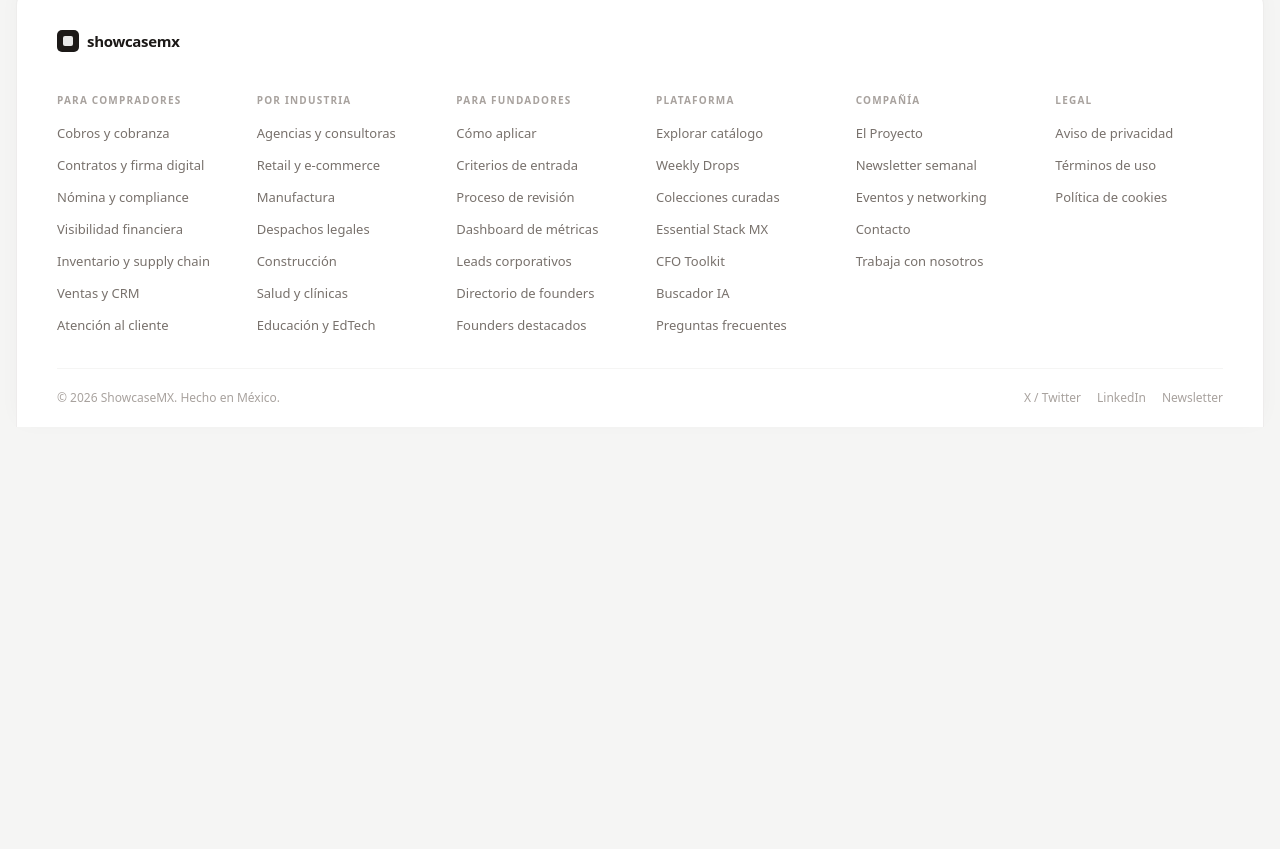
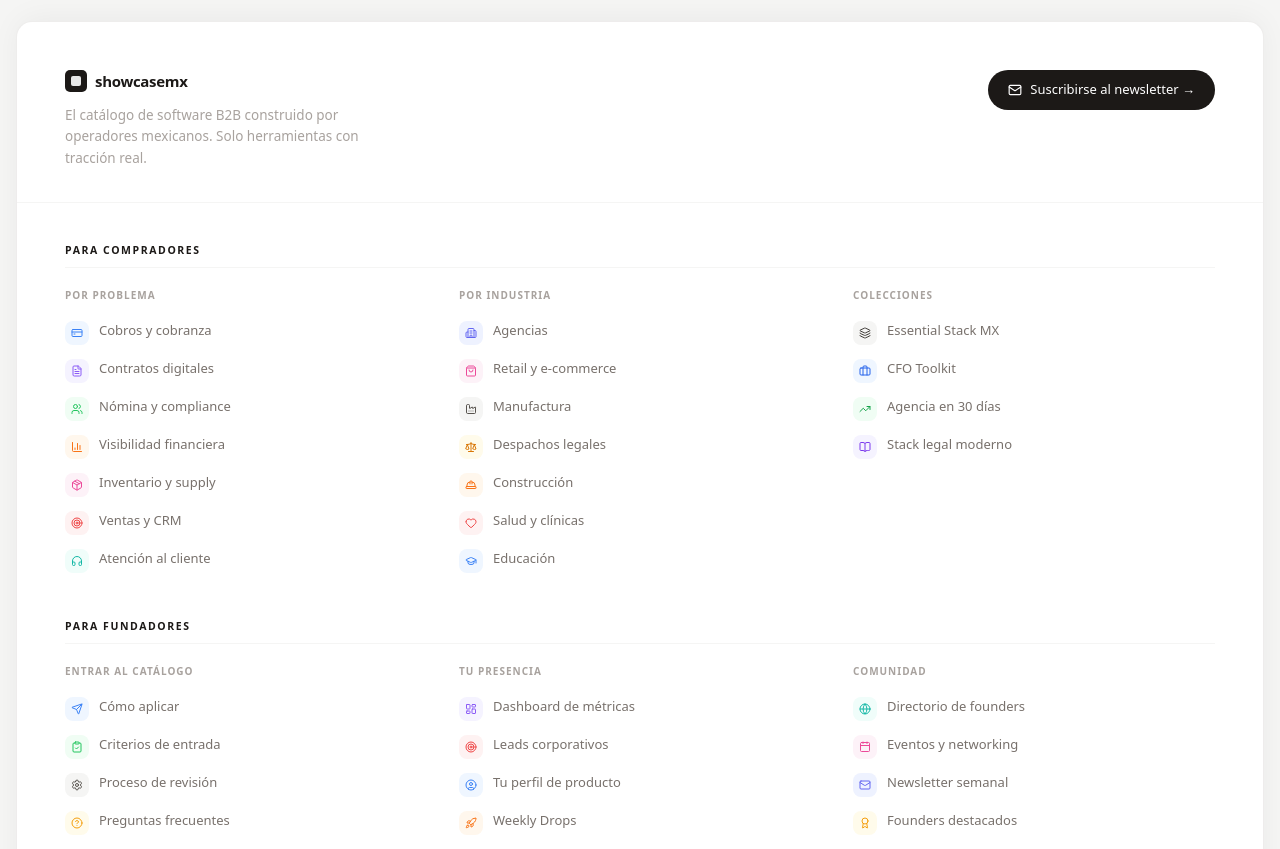
Before and after one commit to mxfounders/showcasemx, a Next.js app: page / in a window 1280 px wide. Shown: the part 931-1780 px from the top of the page. Before the commit the page ends 1374 px from the top, so only its background shows below. Built offline with nearby package versions, Linux system fonts and the light colour scheme.

Commit message:
feat: footer con GSAP slide-up en todos los links, iconos de color, estructura full

```diff
--- a/src/components/footer.tsx
+++ b/src/components/footer.tsx
@@ -1,105 +1,222 @@
+"use client";
+
 import Link from "next/link";
+import { useRef, useEffect } from "react";
+import gsap from "gsap";
+import {
+  CreditCard, FileText, Users, BarChart3, Package,
+  Target, HeadphonesIcon, Building2, ShoppingBag, Factory,
+  Scale, HardHat, Heart, GraduationCap,
+  Layers, Briefcase, TrendingUp, BookOpen,
+  Send, LayoutDashboard, UserCircle, Rocket,
+  Globe, Calendar, Mail, Award,
+  ClipboardCheck, HelpCircle, Settings, Zap,
+} from "lucide-react";
 
-const footerColumns = [
+// ─── Datos ────────────────────────────────────────────────────────────────────
+
+const footerSections = [
   {
     heading: "Para compradores",
+    cols: [
+      {
+        subheading: "Por problema",
         links: [
-      { label: "Cobros y cobranza",          href: "/explorar/cobros" },
-      { label: "Contratos y firma digital",   href: "/explorar/contratos" },
-      { label: "Nómina y compliance",         href: "/explorar/nomina" },
-      { label: "Visibilidad financiera",      href: "/explorar/finanzas" },
-      { label: "Inventario y supply chain",   href: "/explorar/inventario" },
-      { label: "Ventas y CRM",                href: "/explorar/ventas" },
-      { label: "Atención al cliente",         href: "/explorar/soporte" },
+          { icon: CreditCard,     iconBg: "bg-blue-50",   iconColor: "text-blue-500",   label: "Cobros y cobranza",         href: "/explorar/cobros" },
+          { icon: FileText,       iconBg: "bg-violet-50", iconColor: "text-violet-500", label: "Contratos digitales",       href: "/explorar/contratos" },
+          { icon: Users,          iconBg: "bg-green-50",  iconColor: "text-green-500",  label: "Nómina y compliance",       href: "/explorar/nomina" },
+          { icon: BarChart3,      iconBg: "bg-orange-50", iconColor: "text-orange-500", label: "Visibilidad financiera",    href: "/explorar/finanzas" },
+          { icon: Package,        iconBg: "bg-pink-50",   iconColor: "text-pink-500",   label: "Inventario y supply",       href: "/explorar/inventario" },
+          { icon: Target,         iconBg: "bg-red-50",    iconColor: "text-red-500",    label: "Ventas y CRM",              href: "/explorar/ventas" },
+          { icon: HeadphonesIcon, iconBg: "bg-teal-50",   iconColor: "text-teal-500",   label: "Atención al cliente",       href: "/explorar/soporte" },
         ],
       },
       {
-    heading: "Por industria",
+        subheading: "Por industria",
         links: [
-      { label: "Agencias y consultoras",      href: "/industria/agencias" },
-      { label: "Retail y e-commerce",         href: "/industria/retail" },
-      { label: "Manufactura",                 href: "/industria/manufactura" },
-      { label: "Despachos legales",           href: "/industria/legal" },
-      { label: "Construcción",                href: "/industria/construccion" },
-      { label: "Salud y clínicas",            href: "/industria/salud" },
-      { label: "Educación y EdTech",          href: "/industria/educacion" },
+          { icon: Building2,    iconBg: "bg-indigo-50", iconColor: "text-indigo-500", label: "Agencias",                  href: "/industria/agencias" },
+          { icon: ShoppingBag,  iconBg: "bg-pink-50",   iconColor: "text-pink-500",   label: "Retail y e-commerce",       href: "/industria/retail" },
+          { icon: Factory,      iconBg: "bg-stone-100", iconColor: "text-stone-600",  label: "Manufactura",               href: "/industria/manufactura" },
+          { icon: Scale,        iconBg: "bg-amber-50",  iconColor: "text-amber-600",  label: "Despachos legales",         href: "/industria/legal" },
+          { icon: HardHat,      iconBg: "bg-orange-50", iconColor: "text-orange-500", label: "Construcción",              href: "/industria/construccion" },
+          { icon: Heart,        iconBg: "bg-red-50",    iconColor: "text-red-500",    label: "Salud y clínicas",          href: "/industria/salud" },
+          { icon: GraduationCap,iconBg: "bg-blue-50",   iconColor: "text-blue-500",   label: "Educación",                 href: "/industria/educacion" },
+        ],
+      },
+      {
+        subheading: "Colecciones",
+        links: [
+          { icon: Layers,     iconBg: "bg-stone-100", iconColor: "text-stone-700", label: "Essential Stack MX",        href: "/colecciones/essential" },
+          { icon: Briefcase,  iconBg: "bg-blue-50",   iconColor: "text-blue-600",  label: "CFO Toolkit",               href: "/colecciones/cfo" },
+          { icon: TrendingUp, iconBg: "bg-green-50",  iconColor: "text-green-600", label: "Agencia en 30 días",        href: "/colecciones/agencia" },
+          { icon: BookOpen,   iconBg: "bg-violet-50", iconColor: "text-violet-600",label: "Stack legal moderno",       href: "/colecciones/legal" },
+        ],
+      },
     ],
   },
   {
     heading: "Para fundadores",
+    cols: [
+      {
+        subheading: "Entrar al catálogo",
         links: [
-      { label: "Cómo aplicar",               href: "/aplicar" },
-      { label: "Criterios de entrada",        href: "/criterios" },
-      { label: "Proceso de revisión",         href: "/proceso" },
-      { label: "Dashboard de métricas",       href: "/dashboard/founder" },
-      { label: "Leads corporativos",          href: "/leads" },
-      { label: "Directorio de founders",      href: "/fundadores" },
-      { label: "Founders destacados",         href: "/destacados" },
+          { icon: Send,           iconBg: "bg-blue-50",   iconColor: "text-blue-500",   label: "Cómo aplicar",             href: "/aplicar" },
+          { icon: ClipboardCheck, iconBg: "bg-green-50",  iconColor: "text-green-500",  label: "Criterios de entrada",     href: "/criterios" },
+          { icon: Settings,       iconBg: "bg-stone-100", iconColor: "text-stone-600",  label: "Proceso de revisión",      href: "/proceso" },
+          { icon: HelpCircle,     iconBg: "bg-amber-50",  iconColor: "text-amber-500",  label: "Preguntas frecuentes",     href: "/faq" },
+        ],
+      },
+      {
+        subheading: "Tu presencia",
+        links: [
+          { icon: LayoutDashboard,iconBg: "bg-violet-50", iconColor: "text-violet-500", label: "Dashboard de métricas",    href: "/dashboard/founder" },
+          { icon: Target,         iconBg: "bg-red-50",    iconColor: "text-red-500",    label: "Leads corporativos",       href: "/leads" },
+          { icon: UserCircle,     iconBg: "bg-blue-50",   iconColor: "text-blue-500",   label: "Tu perfil de producto",    href: "/perfil" },
+          { icon: Rocket,         iconBg: "bg-orange-50", iconColor: "text-orange-500", label: "Weekly Drops",             href: "/drops" },
+        ],
+      },
+      {
+        subheading: "Comunidad",
+        links: [
+          { icon: Globe,    iconBg: "bg-teal-50",   iconColor: "text-teal-500",  label: "Directorio de founders",    href: "/fundadores" },
+          { icon: Calendar, iconBg: "bg-pink-50",   iconColor: "text-pink-500",  label: "Eventos y networking",      href: "/eventos" },
+          { icon: Mail,     iconBg: "bg-indigo-50", iconColor: "text-indigo-500",label: "Newsletter semanal",        href: "/newsletter" },
+          { icon: Award,    iconBg: "bg-amber-50",  iconColor: "text-amber-500", label: "Founders destacados",       href: "/destacados" },
+        ],
+      },
     ],
   },
   {
     heading: "Plataforma",
+    cols: [
+      {
+        subheading: "",
         links: [
-      { label: "Explorar catálogo",           href: "/explorar" },
-      { label: "Weekly Drops",                href: "/drops" },
-      { label: "Colecciones curadas",         href: "/colecciones" },
-      { label: "Essential Stack MX",          href: "/colecciones/essential" },
-      { label: "CFO Toolkit",                 href: "/colecciones/cfo" },
-      { label: "Buscador IA",                 href: "/buscar" },
-      { label: "Preguntas frecuentes",        href: "/faq" },
+          { icon: Zap,          iconBg: "bg-yellow-50", iconColor: "text-yellow-500", label: "Buscador IA",               href: "/buscar" },
+          { icon: Rocket,       iconBg: "bg-orange-50", iconColor: "text-orange-500", label: "Weekly Drops",              href: "/drops" },
+          { icon: Layers,       iconBg: "bg-stone-100", iconColor: "text-stone-700",  label: "Colecciones curadas",       href: "/colecciones" },
+          { icon: Globe,        iconBg: "bg-teal-50",   iconColor: "text-teal-500",   label: "Explorar catálogo",         href: "/explorar" },
+          { icon: Target,       iconBg: "bg-red-50",    iconColor: "text-red-500",    label: "El Proyecto",               href: "/el-proyecto" },
+          { icon: Mail,         iconBg: "bg-indigo-50", iconColor: "text-indigo-500", label: "Newsletter",                href: "/newsletter" },
+          { icon: Calendar,     iconBg: "bg-pink-50",   iconColor: "text-pink-500",   label: "Eventos",                   href: "/eventos" },
         ],
       },
-  {
-    heading: "Compañía",
-    links: [
-      { label: "El Proyecto",                 href: "/el-proyecto" },
-      { label: "Newsletter semanal",          href: "/newsletter" },
-      { label: "Eventos y networking",        href: "/eventos" },
-      { label: "Contacto",                    href: "/contacto" },
-      { label: "Trabaja con nosotros",        href: "/careers" },
     ],
   },
   {
     heading: "Legal",
+    cols: [
+      {
+        subheading: "",
         links: [
-      { label: "Aviso de privacidad",         href: "/privacidad" },
-      { label: "Términos de uso",             href: "/terminos" },
-      { label: "Política de cookies",         href: "/cookies" },
+          { icon: FileText,  iconBg: "bg-stone-100", iconColor: "text-stone-500", label: "Aviso de privacidad",       href: "/privacidad" },
+          { icon: BookOpen,  iconBg: "bg-stone-100", iconColor: "text-stone-500", label: "Términos de uso",           href: "/terminos" },
+          { icon: Settings,  iconBg: "bg-stone-100", iconColor: "text-stone-500", label: "Política de cookies",       href: "/cookies" },
+        ],
+      },
     ],
   },
 ];
 
+// ─── FooterLink con GSAP slide-up ─────────────────────────────────────────────
+
+function FooterLink({ href, label, icon: Icon, iconBg, iconColor }: {
+  href: string;
+  label: string;
+  icon: React.ElementType;
+  iconBg: string;
+  iconColor: string;
+}) {
+  const topRef = useRef<HTMLSpanElement>(null);
+  const botRef = useRef<HTMLSpanElement>(null);
+  const tlRef  = useRef<gsap.core.Timeline | null>(null);
+
+  useEffect(() => {
+    tlRef.current = gsap.timeline({ paused: true })
+      .to(topRef.current,  { y: "-100%", opacity: 0, duration: 0.26, ease: "power2.inOut" }, 0)
+      .fromTo(botRef.current, { y: "100%", opacity: 0 }, { y: "0%", opacity: 1, duration: 0.26, ease: "power2.inOut" }, 0);
+    return () => { tlRef.current?.kill(); };
+  }, []);
+
+  return (
+    <Link
+      href={href}
+      className="group flex items-center gap-2.5 py-1.5 rounded-lg"
+      onMouseEnter={() => tlRef.current?.play()}
+      onMouseLeave={() => tlRef.current?.reverse()}
+    >
+      {/* Icono */}
+      <div className={`size-6 rounded-md ${iconBg} flex items-center justify-center shrink-0 transition-transform duration-200 group-hover:scale-110`}>
+        <Icon className={`size-3 ${iconColor}`} />
+      </div>
+      {/* Texto con slide-up */}
+      <span className="relative overflow-hidden inline-flex h-[1.1em]">
+        <span ref={topRef} className="block text-[13px] text-stone-500 leading-none whitespace-nowrap">{label}</span>
+        <span ref={botRef} className="absolute top-0 left-0 text-[13px] text-stone-900 font-medium leading-none whitespace-nowrap" aria-hidden>{label}</span>
+      </span>
+    </Link>
+  );
+}
+
+// ─── Footer ───────────────────────────────────────────────────────────────────
+
 export function Footer() {
   return (
-    <footer className="px-4 pb-4 mt-16">
-      <div className="max-w-7xl mx-auto bg-white rounded-t-2xl border border-b-0 border-stone-200/70 shadow-[0_-4px_24px_-4px_rgba(0,0,0,0.04)]">
+    <footer className="px-4 pb-4 mt-24">
+      <div className="max-w-7xl mx-auto bg-white rounded-t-2xl border border-b-0 border-stone-200/70 shadow-[0_-4px_32px_-4px_rgba(0,0,0,0.06)]">
 
-        {/* Top: Logo + columns */}
-        <div className="px-10 pt-10 pb-8">
-          {/* Logo */}
-          <div className="flex items-center gap-2 mb-10">
+        {/* Top — Logo + tagline */}
+        <div className="px-12 pt-12 pb-8 border-b border-stone-100">
+          <div className="flex items-start justify-between">
+            <div>
+              <div className="flex items-center gap-2 mb-3">
                 <div className="size-[22px] rounded-[5px] bg-stone-900 flex items-center justify-center">
                   <div className="size-2.5 rounded-[2px] bg-white/90" />
                 </div>
                 <span className="text-[15px] font-bold tracking-[-0.3px] text-stone-900">showcasemx</span>
               </div>
+              <p className="text-[13.5px] text-stone-400 leading-relaxed max-w-xs">
+                El catálogo de software B2B construido por operadores mexicanos. Solo herramientas con tracción real.
+              </p>
+            </div>
+            <Link
+              href="/newsletter"
+              className="inline-flex items-center gap-2 bg-stone-900 hover:bg-stone-800 text-white text-[13px] font-medium px-5 py-2.5 rounded-full transition-colors duration-200"
+            >
+              <Mail className="size-3.5" />
+              Suscribirse al newsletter →
+            </Link>
+          </div>
+        </div>
 
-          {/* Columns grid */}
-          <div className="grid grid-cols-2 md:grid-cols-3 lg:grid-cols-6 gap-8">
-            {footerColumns.map((col) => (
-              <div key={col.heading}>
-                <p className="text-[10px] font-semibold text-stone-400 uppercase tracking-[0.12em] mb-3">
-                  {col.heading}
+        {/* Mega grid de columnas */}
+        <div className="px-12 py-10">
+          {footerSections.map((section) => (
+            <div key={section.heading} className="mb-10 last:mb-0">
+              {/* Heading de sección */}
+              <p className="text-[10.5px] font-bold text-stone-900 uppercase tracking-[0.15em] mb-5 pb-2 border-b border-stone-100">
+                {section.heading}
               </p>
-                <ul className="space-y-2">
+
+              {/* Sub-columnas */}
+              <div className={`grid gap-8 ${section.cols.length === 3 ? "grid-cols-3" : section.cols.length === 1 ? "grid-cols-2 md:grid-cols-4" : "grid-cols-2"}`}>
+                {section.cols.map((col, ci) => (
+                  <div key={ci}>
+                    {col.subheading && (
+                      <p className="text-[10px] font-semibold text-stone-400 uppercase tracking-widest mb-3">
+                        {col.subheading}
+                      </p>
+                    )}
+                    <ul className="space-y-0.5">
                       {col.links.map((link) => (
                         <li key={link.href}>
-                      <Link
+                          <FooterLink
                             href={link.href}
-                        className="text-[13px] text-stone-500 hover:text-stone-900 transition-colors"
-                      >
-                        {link.label}
-                      </Link>
+                            label={link.label}
+                            icon={link.icon}
+                            iconBg={link.iconBg}
+                            iconColor={link.iconColor}
+                          />
                         </li>
                       ))}
                     </ul>
@@ -107,38 +224,31 @@ export function Footer() {
                 ))}
               </div>
             </div>
+          ))}
+        </div>
 
-        {/* Divider */}
-        <div className="border-t border-stone-100 mx-10" />
-
-        {/* Bottom: copyright + social */}
-        <div className="px-10 py-5 flex items-center justify-between">
+        {/* Bottom bar */}
+        <div className="border-t border-stone-100 mx-12" />
+        <div className="px-12 py-6 flex items-center justify-between">
           <p className="text-[12px] text-stone-400">
-            © {new Date().getFullYear()} ShowcaseMX. Hecho en México.
+            © {new Date().getFullYear()} ShowcaseMX · Hecho en México 🇲🇽
           </p>
-          <div className="flex items-center gap-4">
+          <div className="flex items-center gap-5">
+            {[
+              { label: "X / Twitter", href: "https://x.com/showcasemx" },
+              { label: "LinkedIn",    href: "https://linkedin.com/company/showcasemx" },
+              { label: "GitHub",      href: "https://github.com/mxfounders" },
+            ].map((s) => (
               <Link
-              href="https://x.com/showcasemx"
+                key={s.href}
+                href={s.href}
                 target="_blank"
                 rel="noopener noreferrer"
                 className="text-[12px] text-stone-400 hover:text-stone-700 transition-colors"
               >
-              X / Twitter
+                {s.label}
               </Link>
-            <Link
-              href="https://linkedin.com/company/showcasemx"
-              target="_blank"
-              rel="noopener noreferrer"
-              className="text-[12px] text-stone-400 hover:text-stone-700 transition-colors"
-            >
-              LinkedIn
-            </Link>
-            <Link
-              href="/newsletter"
-              className="text-[12px] text-stone-400 hover:text-stone-700 transition-colors"
-            >
-              Newsletter
-            </Link>
+            ))}
           </div>
         </div>
 
```
Lines whose indentation alone changed are shown as unchanged.
